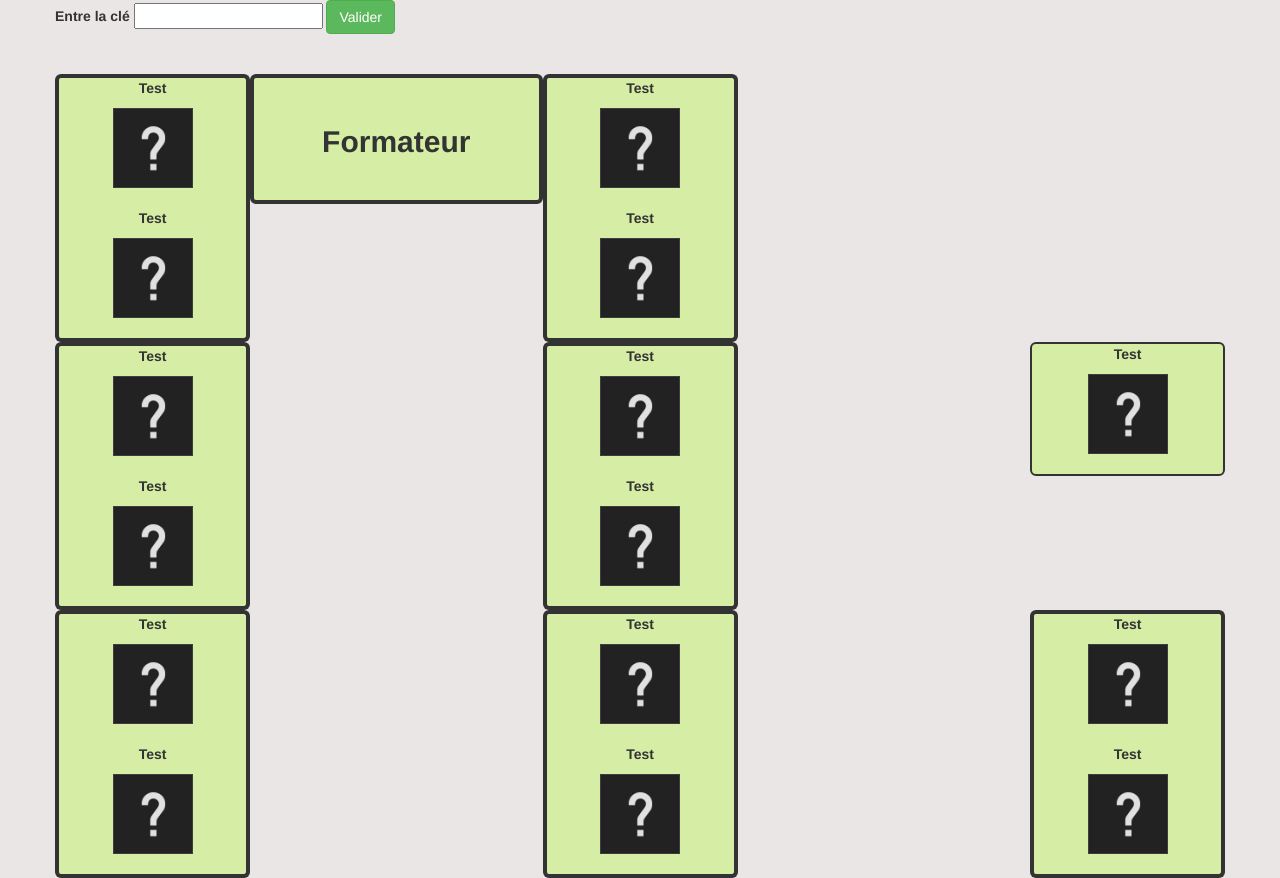
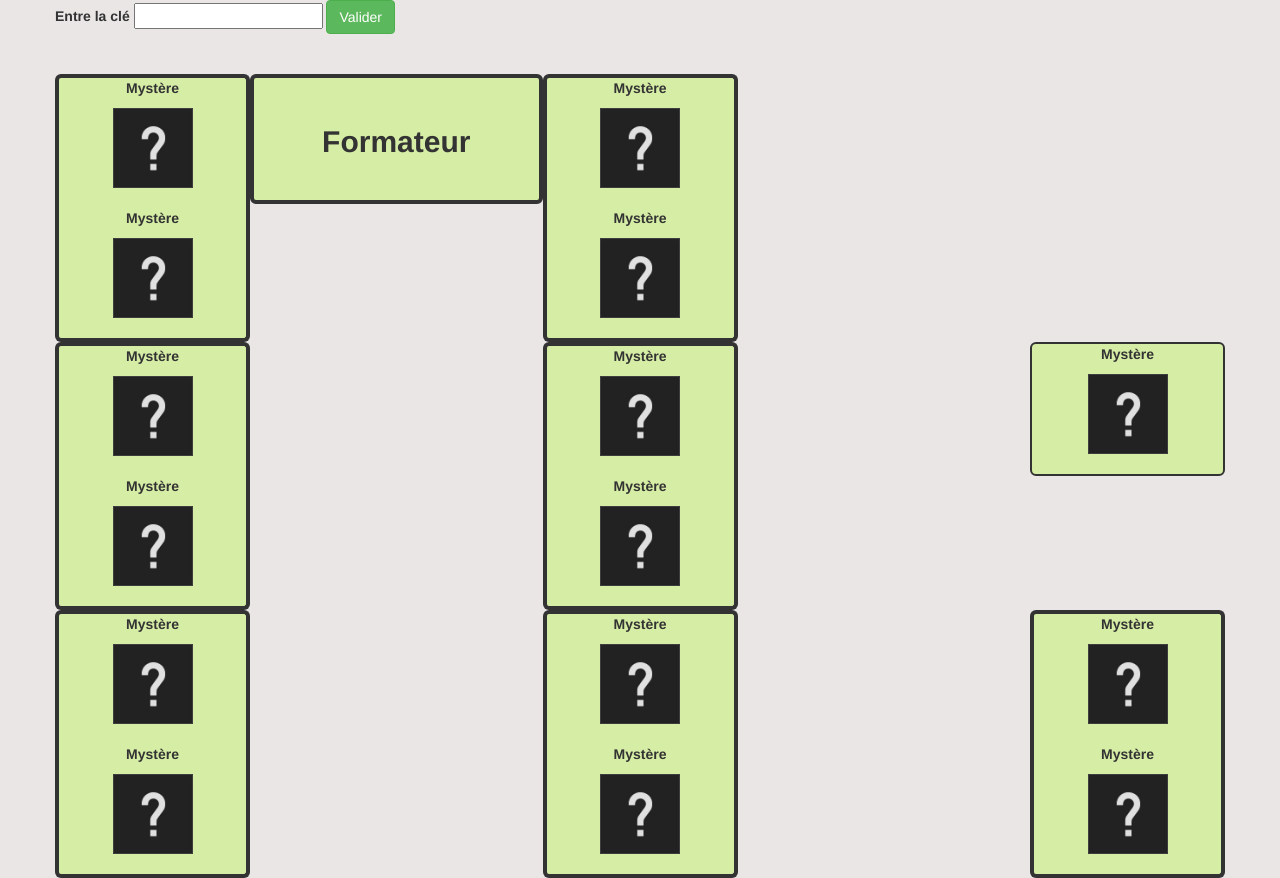
Before and after one commit to christopher-fourgeaud/exercice-placement-aleatoire, a plain HTML site: page index.html in a window 1280 px wide. Drawn offline with nearby package versions, Linux system fonts and the light colour scheme.

Commit message:
Add files via upload

```diff
--- a/index.html
+++ b/index.html
@@ -20,32 +20,32 @@
             <br>
             <br>
             <div class="row">
-                <span class="col-xs-2 hautTable" id="place0"><p class='text-center nom'>Test</p><img class='img-responsive image' src="https://github.com/christopher-fourgeaud/exercice-placement-aleatoire/blob/master/avatar.jpg?raw=true"><br></span>
+                <span class="col-xs-2 hautTable" id="place0"><p class='text-center nom'>Mystère</p><img class='img-responsive image' src="https://github.com/christopher-fourgeaud/exercice-placement-aleatoire/blob/master/avatar.jpg?raw=true"><br></span>
                 <span class="col-xs-3" id="place-prof"><br>Formateur</span>
-                <span class="col-xs-2 hautTable" id="place1"><p class='text-center nom'>Test</p><img class='img-responsive image' src="https://github.com/christopher-fourgeaud/exercice-placement-aleatoire/blob/master/avatar.jpg?raw=true"><br></span>
+                <span class="col-xs-2 hautTable" id="place1"><p class='text-center nom'>Mystère</p><img class='img-responsive image' src="https://github.com/christopher-fourgeaud/exercice-placement-aleatoire/blob/master/avatar.jpg?raw=true"><br></span>
             </div>
             <div class="row">
-                <span class="col-xs-2 basTable" id="place2"><p class='text-center nom'>Test</p><img class='img-responsive image' src="https://github.com/christopher-fourgeaud/exercice-placement-aleatoire/blob/master/avatar.jpg?raw=true"><br></span>
-                <span class="col-xs-offset-3 col-xs-2 basTable" id="place3"><p class='text-center nom'>Test</p><img class='img-responsive image' src="https://github.com/christopher-fourgeaud/exercice-placement-aleatoire/blob/master/avatar.jpg?raw=true"><br></span>
+                <span class="col-xs-2 basTable" id="place2"><p class='text-center nom'>Mystère</p><img class='img-responsive image' src="https://github.com/christopher-fourgeaud/exercice-placement-aleatoire/blob/master/avatar.jpg?raw=true"><br></span>
+                <span class="col-xs-offset-3 col-xs-2 basTable" id="place3"><p class='text-center nom'>Mystère</p><img class='img-responsive image' src="https://github.com/christopher-fourgeaud/exercice-placement-aleatoire/blob/master/avatar.jpg?raw=true"><br></span>
             </div>
             <div class="row">
-                <span class="col-xs-2 hautTable" id="place4"><p class='text-center nom'>Test</p><img class='img-responsive image' src="https://github.com/christopher-fourgeaud/exercice-placement-aleatoire/blob/master/avatar.jpg?raw=true"><br></span>
-                <span class="col-xs-offset-3 col-xs-2 hautTable" id="place5"><p class='text-center nom'>Test</p><img class='img-responsive image' src="https://github.com/christopher-fourgeaud/exercice-placement-aleatoire/blob/master/avatar.jpg?raw=true"><br></span>
-                <span class="col-xs-offset-3 col-xs-2" id="place6"><p class='text-center nom'>Test</p><img class='img-responsive image' src="https://github.com/christopher-fourgeaud/exercice-placement-aleatoire/blob/master/avatar.jpg?raw=true"><br></span>
+                <span class="col-xs-2 hautTable" id="place4"><p class='text-center nom'>Mystère</p><img class='img-responsive image' src="https://github.com/christopher-fourgeaud/exercice-placement-aleatoire/blob/master/avatar.jpg?raw=true"><br></span>
+                <span class="col-xs-offset-3 col-xs-2 hautTable" id="place5"><p class='text-center nom'>Mystère</p><img class='img-responsive image' src="https://github.com/christopher-fourgeaud/exercice-placement-aleatoire/blob/master/avatar.jpg?raw=true"><br></span>
+                <span class="col-xs-offset-3 col-xs-2" id="place6"><p class='text-center nom'>Mystère</p><img class='img-responsive image' src="https://github.com/christopher-fourgeaud/exercice-placement-aleatoire/blob/master/avatar.jpg?raw=true"><br></span>
             </div>
             <div class="row">
-                <span class="col-xs-2 basTable" id="place7"><p class='text-center nom'>Test</p><img class='img-responsive image' src="https://github.com/christopher-fourgeaud/exercice-placement-aleatoire/blob/master/avatar.jpg?raw=true"><br></span>
-                <span class="col-xs-offset-3 col-xs-2 basTable" id="place8"><p class='text-center nom'>Test</p><img class='img-responsive image' src="https://github.com/christopher-fourgeaud/exercice-placement-aleatoire/blob/master/avatar.jpg?raw=true"><br></span>
+                <span class="col-xs-2 basTable" id="place7"><p class='text-center nom'>Mystère</p><img class='img-responsive image' src="https://github.com/christopher-fourgeaud/exercice-placement-aleatoire/blob/master/avatar.jpg?raw=true"><br></span>
+                <span class="col-xs-offset-3 col-xs-2 basTable" id="place8"><p class='text-center nom'>Mystère</p><img class='img-responsive image' src="https://github.com/christopher-fourgeaud/exercice-placement-aleatoire/blob/master/avatar.jpg?raw=true"><br></span>
             </div>
             <div class="row">
-                <span class="col-xs-2 hautTable" id="place9"><p class='text-center nom'>Test</p><img class='img-responsive image' src="https://github.com/christopher-fourgeaud/exercice-placement-aleatoire/blob/master/avatar.jpg?raw=true"><br></span>
-                <span class="col-xs-offset-3 col-xs-2 hautTable" id="place10"><p class='text-center nom'>Test</p><img class='img-responsive image' src="https://github.com/christopher-fourgeaud/exercice-placement-aleatoire/blob/master/avatar.jpg?raw=true"><br></span>
-                <span class="col-xs-offset-3 col-xs-2 hautTable" id="place11"><p class='text-center nom'>Test</p><img class='img-responsive image' src="https://github.com/christopher-fourgeaud/exercice-placement-aleatoire/blob/master/avatar.jpg?raw=true"><br></span>
+                <span class="col-xs-2 hautTable" id="place9"><p class='text-center nom'>Mystère</p><img class='img-responsive image' src="https://github.com/christopher-fourgeaud/exercice-placement-aleatoire/blob/master/avatar.jpg?raw=true"><br></span>
+                <span class="col-xs-offset-3 col-xs-2 hautTable" id="place10"><p class='text-center nom'>Mystère</p><img class='img-responsive image' src="https://github.com/christopher-fourgeaud/exercice-placement-aleatoire/blob/master/avatar.jpg?raw=true"><br></span>
+                <span class="col-xs-offset-3 col-xs-2 hautTable" id="place11"><p class='text-center nom'>Mystère</p><img class='img-responsive image' src="https://github.com/christopher-fourgeaud/exercice-placement-aleatoire/blob/master/avatar.jpg?raw=true"><br></span>
             </div>
             <div class="row">
-                <span class="col-xs-2 basTable" id="place12"><p class='text-center nom'>Test</p><img class='img-responsive image' src="https://github.com/christopher-fourgeaud/exercice-placement-aleatoire/blob/master/avatar.jpg?raw=true"><br></span>
-                <span class="col-xs-offset-3 col-xs-2 basTable" id="place13"><p class='text-center nom'>Test</p><img class='img-responsive image' src="https://github.com/christopher-fourgeaud/exercice-placement-aleatoire/blob/master/avatar.jpg?raw=true"><br></span>
-                <span class="col-xs-offset-3 col-xs-2 basTable" id="place14"><p class='text-center nom'>Test</p><img class='img-responsive image' src="https://github.com/christopher-fourgeaud/exercice-placement-aleatoire/blob/master/avatar.jpg?raw=true"><br></span>
+                <span class="col-xs-2 basTable" id="place12"><p class='text-center nom'>Mystère</p><img class='img-responsive image' src="https://github.com/christopher-fourgeaud/exercice-placement-aleatoire/blob/master/avatar.jpg?raw=true"><br></span>
+                <span class="col-xs-offset-3 col-xs-2 basTable" id="place13"><p class='text-center nom'>Mystère</p><img class='img-responsive image' src="https://github.com/christopher-fourgeaud/exercice-placement-aleatoire/blob/master/avatar.jpg?raw=true"><br></span>
+                <span class="col-xs-offset-3 col-xs-2 basTable" id="place14"><p class='text-center nom'>Mystère</p><img class='img-responsive image' src="https://github.com/christopher-fourgeaud/exercice-placement-aleatoire/blob/master/avatar.jpg?raw=true"><br></span>
             </div>
         </section>
     <script src="https://cdnjs.cloudflare.com/ajax/libs/jquery/3.2.1/jquery.js"></script>
```
